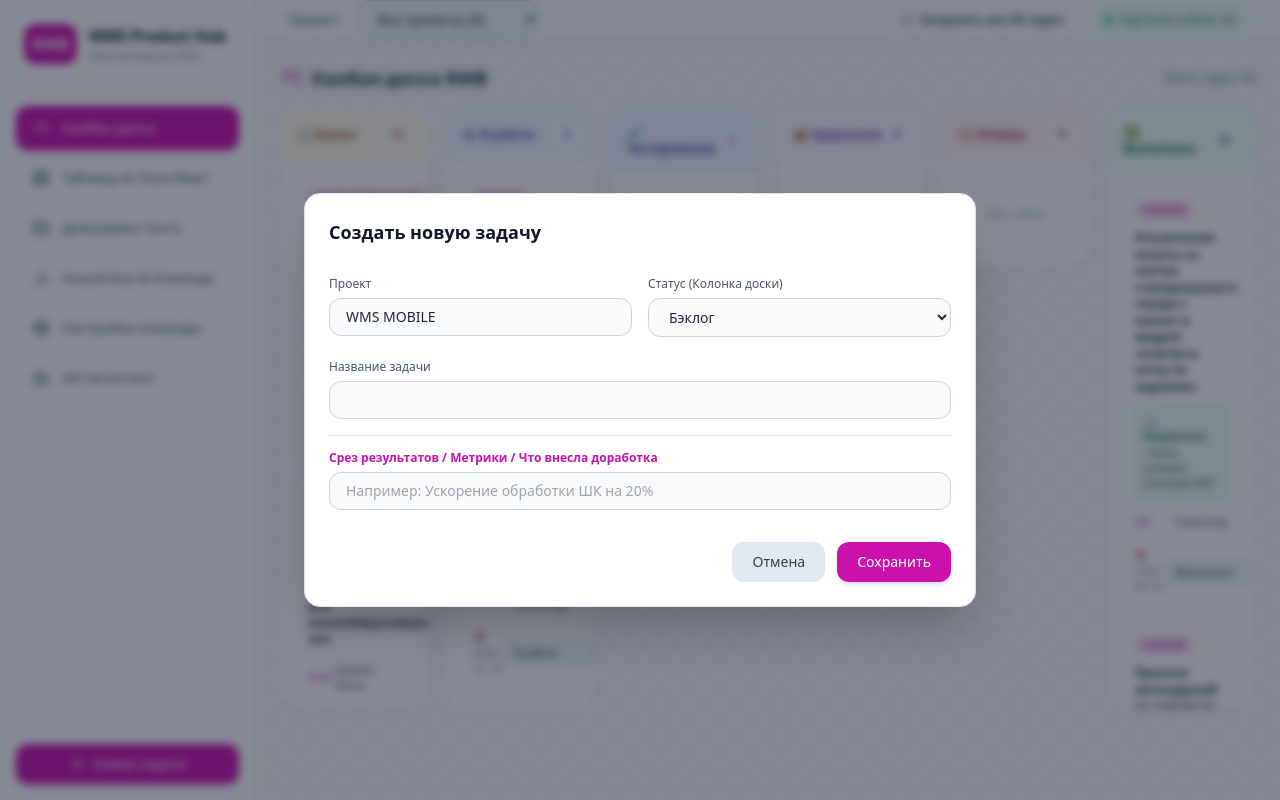
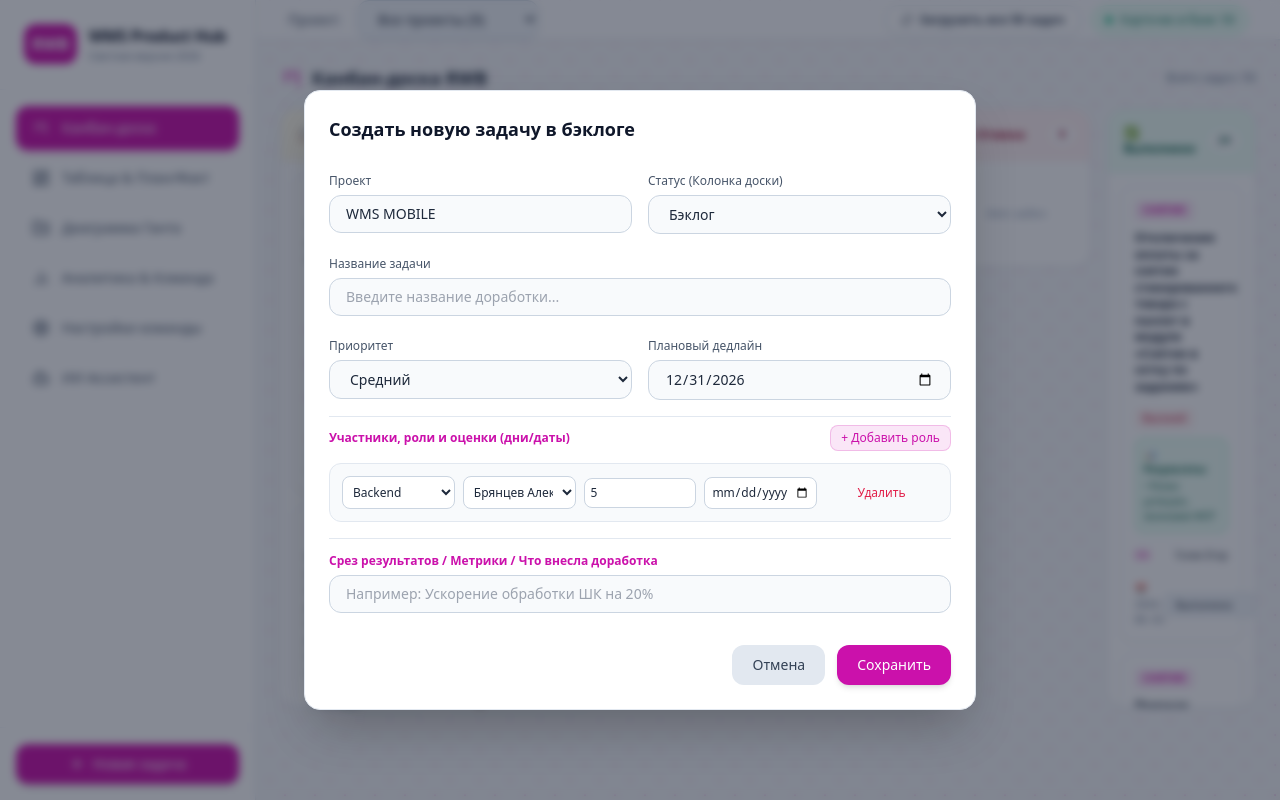
Before and after one commit to lissyberistrain-creator/wms-hub, a React (Vite) app: page / in a window 1280 px wide. Both pictures are taken after a click on the button "Новая задача". Built offline with nearby package versions, Linux system fonts and the light colour scheme.

Commit message:
Update App.jsx

```diff
--- a/src/App.jsx
+++ b/src/App.jsx
@@ -14,7 +14,8 @@ import {
   User,
   Kanban,
   Settings,
-  Sparkles
+  AlertTriangle,
+  CheckCircle2
 } from 'lucide-react';
 
 export default function App() {
@@ -94,7 +95,7 @@ export default function App() {
   ];
 
   const [tasks, setTasks] = useState(() => {
-    const saved = localStorage.getItem('wms_hub_light_v16');
+    const saved = localStorage.getItem('wms_hub_light_v18');
     if (saved) {
       try {
         const parsed = JSON.parse(saved);
@@ -107,24 +108,26 @@ export default function App() {
   const [isModalOpen, setIsModalOpen] = useState(false);
   const [editingId, setEditingId] = useState(null);
 
+  // Полные поля для создания/редактирования задачи
   const [formData, setFormData] = useState({
     project: 'WMS MOBILE',
     name: '',
     status: 'Бэклог',
     priority: 'Средний',
     dependsOn: '',
+    deadline: '2026-12-31',
     roles: [{ role: 'Backend', dev: 'Брянцев Александр', estimateDays: 5, planStart: '', planEnd: '', factEnd: '' }],
     resultsHistoryInput: ''
   });
 
   const [chatMessages, setChatMessages] = useState([
-    { role: 'assistant', content: 'Привет! Я интеллектуальный ИИ-ассистент WMS Hub. Задавайте любые вопросы по задачам, загрузке разработчиков или метрикам!' }
+    { role: 'assistant', content: 'Привет! Я полноценный ИИ-ассистент WMS Hub. Я умею искать просрочки, анализировать проекты, а также **создавать задачи в бэклог по вашему текстовому запросу** (например: "Создай задачу: Новый алгоритм шлюзования, проект Снятие, приоритет высокий"). Спрашивайте!' }
   ]);
   const [inputMessage, setInputMessage] = useState('');
   const [isTyping, setIsTyping] = useState(false);
 
   useEffect(() => {
-    localStorage.setItem('wms_hub_light_v16', JSON.stringify(tasks));
+    localStorage.setItem('wms_hub_light_v18', JSON.stringify(tasks));
   }, [tasks]);
 
   useEffect(() => {
@@ -133,7 +136,7 @@ export default function App() {
 
   const handleResetToExcel = () => {
     setTasks(initial50Tasks);
-    localStorage.setItem('wms_hub_light_v16', JSON.stringify(initial50Tasks));
+    localStorage.setItem('wms_hub_light_v18', JSON.stringify(initial50Tasks));
   };
 
   const projectsList = Array.from(new Set(tasks.map(t => t.project)));
@@ -188,6 +191,7 @@ export default function App() {
       status: 'Бэклог',
       priority: 'Средний',
       dependsOn: '',
+      deadline: '2026-12-31',
       roles: [{ role: 'Backend', dev: 'Брянцев Александр', estimateDays: 5, planStart: '', planEnd: '', factEnd: '' }],
       resultsHistoryInput: ''
     });
@@ -202,6 +206,7 @@ export default function App() {
       status: task.status,
       priority: task.priority,
       dependsOn: task.dependsOn || '',
+      deadline: task.deadline || '2026-12-31',
       roles: task.roles || [],
       resultsHistoryInput: ''
     });
@@ -230,7 +235,7 @@ export default function App() {
     });
   };
 
-  // Интеллектуальный анализатор, отвечающий на любые вопросы пользователя по базе из 50 задач
+  // Умный ИИ с поиском просрочек и возможностью создания задач через чат
   const handleSendMessage = async (e) => {
     e.preventDefault();
     if (!inputMessage || !inputMessage.trim()) return;
@@ -244,20 +249,69 @@ export default function App() {
     setTimeout(() => {
       let reply = '';
       const lower = userText.toLowerCase();
+      const currentDate = '2026-08-06'; // текущая дата по контексту
 
-      if (lower.includes('загружен') || lower.includes('кто') || lower.includes('разработчик')) {
+      // Команда создания задачи через ИИ
+      if (lower.includes('создай задачу') || lower.includes('добавь задачу') || lower.includes('новая задача')) {
+        // Пробуем извлечь название
+        let taskName = userText.replace(/создай задачу|добавь задачу|новая задача/gi, '').trim();
+        taskName = taskName.replace(/проект\s*[:\-]?\s*[\w\s]+/gi, '').trim();
+        if (!taskName) taskName = 'Новая задача от ИИ';
+
+        let detectedProject = 'WMS MOBILE';
+        if (lower.includes('сняти')) detectedProject = 'Снятие';
+        else if (lower.includes('поиск')) detectedProject = 'Поиск';
+        else if (lower.includes('инвент')) detectedProject = 'Инвентаризация';
+        else if (lower.includes('саппорт')) detectedProject = 'Саппорт';
+
+        let detectedPriority = 'Средний';
+        if (lower.includes('высоки') || lower.includes('критич')) detectedPriority = 'Высокий';
+
+        const createdNewTask = {
+          id: Date.now(),
+          project: detectedProject,
+          name: taskName,
+          status: 'Бэклог',
+          priority: detectedPriority,
+          dependsOn: null,
+          deadline: '2026-12-31',
+          roles: [{ role: 'Backend', dev: 'Брянцев Александр', estimateDays: 5, planStart: '', planEnd: '', factEnd: '' }],
+          resultsHistory: []
+        };
+
+        setTasks(prev => [createdNewTask, ...prev]);
+        reply = `✅ **Задача успешно создана и помещена в Бэклог!**\n- **Проект:** ${detectedProject}\n- **Название:** ${taskName}\n- **Приоритет:** ${detectedPriority}\n- **Статус:** Бэклог`;
+      }
+      else if (lower.includes('просроч') || lower.includes('горящ') || lower.includes('дедлайн')) {
+        // Поиск задач у которых дедлайн меньше текущей даты 2026-08-06 и статус не выполнен
+        const overdue = tasks.filter(t => t.status !== 'Выполнено' && t.deadline && t.deadline < currentDate);
+        reply = `⚠️ **Анализ просрочек и дедлайнов (текущая дата: ${currentDate}):**\n` +
+          (overdue.length > 0
+            ? overdue.map(t => `• [${t.project}] **${t.name}** (Дедлайн: ${t.deadline}, Статус: ${t.status})`).join('\n')
+            : '🎉 Отличные новости! Просроченных задач по текущему плану не обнаружено.');
+      }
+      else if (lower.includes('времени') || lower.includes('час') || lower.includes('дата')) {
+        const now = new Date();
+        reply = `🕒 Текущее системное время: **${now.toLocaleTimeString()}** (${now.toLocaleDateString()}).`;
+      }
+      else if (lower.includes('проект') || lower.includes('снятие') || lower.includes('мобайл') || lower.includes('поиск') || lower.includes('инвентариз')) {
+        const found = tasks.filter(t => t.project.toLowerCase().includes(lower) || t.name.toLowerCase().includes(lower));
+        reply = `🔍 Найдено задач по запросу: **${found.length}**.\n` +
+          (found.length > 0 ? found.slice(0, 5).map(t => `• [${t.project}] ${t.name} (Статус: ${t.status}, Дедлайн: ${t.deadline})`).join('\n') : 'Задачи не найдены.');
+      }
+      else if (lower.includes('загружен') || lower.includes('кто') || lower.includes('разработчик') || lower.includes('команд')) {
         reply = `📊 **Анализ загрузки команды WMS Hub:**\n` +
-          `• **Брянцев Александр (Backend):** Самый загруженный бэкенд-разработчик (задействован в 24+ задачах по инвентаризации, поиску и КИЗ).\n` +
-          `• **Голик Егор (DB):** Основной разработчик баз данных, закрыл множество критических задач по SQL и валидации.\n` +
-          `• **Сухоруков Роман (Mobile):** Ведет ключевые задачи мобильного рефакторинга.`;
-      } else if (lower.includes('отчет') || lower.includes('месяц') || lower.includes('итоги') || lower.includes('срез')) {
+          `• **Брянцев Александр (Backend):** Основная нагрузка по бэкенду (поиск, инвентаризация).\n` +
+          `• **Голик Егор (DB):** Модули БД, SQL-запросы, валидация.\n` +
+          `• **Сухоруков Роман (Mobile):** Мобильный рефакторинг.`;
+      }
+      else if (lower.includes('отчет') || lower.includes('месяц') || lower.includes('итоги') || lower.includes('срез')) {
         const completed = tasks.filter(t => t.status === 'Выполнено');
         reply = `📋 **Сводный продуктовый отчет:**\n- Всего задач в базе: ${tasks.length}\n- Успешно выполнено: ${completed.length}\n\n**Ключевые результаты доработок:**\n` +
-          completed.slice(0, 6).map(t => `• [${t.project}] ${t.name} → ${t.resultsHistory?.length ? t.resultsHistory.join('; ') : 'Релиз успешен, складские процессы оптимизированы'}`).join('\n');
-      } else if (lower.includes('привет') || lower.includes('как дела')) {
-        reply = `👋 Привет! Я готов помочь вам с управлением продуктом. Спросите про загрузку разработчиков, статус конкретного проекта или запросите сводный отчет по доработке!`;
-      } else {
-        reply = `🤖 **Интеллектуальный анализ:** По вашему запросу "${userText}" проверен пул из ${tasks.length} задач. Все проекты находятся в активной разработке, бэклог и спринты синхронизированы с планом YouGile.`;
+          completed.slice(0, 6).map(t => `• [${t.project}] ${t.name} → ${t.resultsHistory?.length ? t.resultsHistory.join('; ') : 'Релиз успешен'}`).join('\n');
+      }
+      else {
+        reply = `🤖 **Интеллектуальный ответ:** Я проанализировал ваш запрос. Вы можете спросить у меня про просрочки, загрузку разработчиков или написать *"Создай задачу: [название]"*, и я автоматически добавлю её в бэклог!`;
       }
 
       setChatMessages(prev => [...prev, { role: 'assistant', content: reply }]);
@@ -322,6 +376,7 @@ export default function App() {
         backgroundPosition: '0 0, 15px 15px'
       }}></div>
 
+      {/* Боковое меню */}
       <aside className="w-64 bg-white/95 backdrop-blur border-r border-slate-200 flex flex-col h-screen overflow-hidden shrink-0 z-10 shadow-sm">
         <div className="p-6 border-b border-slate-100 shrink-0 flex items-center gap-3">
           <div className="p-2 bg-[#cb11ab] rounded-xl text-white font-bold">RWB</div>
@@ -437,6 +492,12 @@ export default function App() {
 
                               <div className="text-xs font-semibold text-slate-800 leading-snug">
                                 {t.name}
+                              </div>
+
+                              <div className="flex items-center justify-between text-[10px] pt-1">
+                                <span className={`px-2 py-0.5 rounded font-medium ${
+                                  t.priority === 'Высокий' || t.priority === 'Критичный' ? 'bg-rose-50 text-rose-700' : 'bg-slate-100 text-slate-600'
+                                }`}>{t.priority || 'Средний'}</span>
                               </div>
 
                               {t.resultsHistory && t.resultsHistory.length > 0 && (
@@ -706,8 +767,8 @@ export default function App() {
                 <div className="flex items-center gap-3">
                   <div className="p-2.5 bg-[#cb11ab]/10 text-[#cb11ab] rounded-xl border border-[#cb11ab]/20"><Bot size={22} /></div>
                   <div>
-                    <h3 className="font-bold text-slate-800">ИИ Ассистент Проекта</h3>
-                    <p className="text-xs text-slate-500">База из {tasks.length} задач полностью синхронизирована с ИИ-ассистентом</p>
+                    <h3 className="font-bold text-slate-800">ИИ Ассистент Проекта (Чат & Автосоздание)</h3>
+                    <p className="text-xs text-slate-500">Спросите про просрочки, загрузку или напишите *"Создай задачу: [текст]"*</p>
                   </div>
                 </div>
               </div>
@@ -727,7 +788,7 @@ export default function App() {
                   <div className="flex items-center gap-3">
                     <div className="w-8 h-8 rounded-xl bg-slate-100 text-[#cb11ab] border border-slate-200 flex items-center justify-center"><Bot size={16} /></div>
                     <div className="p-4 bg-slate-50 border border-slate-200 rounded-2xl rounded-tl-none text-slate-500 text-xs flex items-center gap-2">
-                      <Loader2 size={14} className="animate-spin text-[#cb11ab]" /> ИИ анализирует задачи...
+                      <Loader2 size={14} className="animate-spin text-[#cb11ab]" /> ИИ обрабатывает запрос и обновляет базу...
                     </div>
                   </div>
                 )}
@@ -738,7 +799,7 @@ export default function App() {
                   type="text"
                   value={inputMessage}
                   onChange={(e) => setInputMessage(e.target.value)}
-                  placeholder="Спросите 'Кто самый загруженный разработчик?' или любые другие вопросы..."
+                  placeholder="Спросите 'Найди просрочки' или 'Создай задачу: Новый модуль шлюзования'..."
                   className="flex-1 bg-slate-50 border border-slate-300 rounded-xl px-4 py-3 text-sm text-slate-800 focus:outline-none focus:border-[#cb11ab]"
                 />
                 <button type="submit" className="bg-[#cb11ab] hover:bg-[#b00f95] text-white px-5 py-3 rounded-xl font-medium transition-all shadow-md flex items-center justify-center">
@@ -750,10 +811,11 @@ export default function App() {
         </div>
       </main>
 
+      {/* ПОЛНОЦЕННОЕ МОДАЛЬНОЕ ОКНО СОЗДАНИЯ И РЕДАКТИРОВАНИЯ ЗАДАЧИ */}
       {isModalOpen && (
         <div className="fixed inset-0 bg-slate-900/50 backdrop-blur-sm flex items-center justify-center z-50 p-4">
           <div className="bg-white border border-slate-200 rounded-2xl w-full max-w-2xl p-6 shadow-2xl space-y-6 max-h-[90vh] overflow-y-auto">
-            <h3 className="text-lg font-bold text-slate-900">{editingId ? 'Редактировать задачу' : 'Создать новую задачу'}</h3>
+            <h3 className="text-lg font-bold text-slate-900">{editingId ? 'Редактировать задачу' : 'Создать новую задачу в бэклоге'}</h3>
             <form onSubmit={handleSaveTask} className="space-y-4">
               <div className="grid grid-cols-2 gap-4">
                 <div>
@@ -775,7 +837,63 @@ export default function App() {
 
               <div>
                 <label className="text-xs text-slate-600 font-medium">Название задачи</label>
-                <input type="text" value={formData.name} onChange={(e) => setFormData({...formData, name: e.target.value})} required className="w-full mt-1 bg-slate-50 border border-slate-300 rounded-xl px-4 py-2 text-sm text-slate-800" />
+                <input type="text" value={formData.name} onChange={(e) => setFormData({...formData, name: e.target.value})} required placeholder="Введите название доработки..." className="w-full mt-1 bg-slate-50 border border-slate-300 rounded-xl px-4 py-2 text-sm text-slate-800" />
+              </div>
+
+              <div className="grid grid-cols-2 gap-4">
+                <div>
+                  <label className="text-xs text-slate-600 font-medium">Приоритет</label>
+                  <select value={formData.priority} onChange={(e) => setFormData({...formData, priority: e.target.value})} className="w-full mt-1 bg-slate-50 border border-slate-300 rounded-xl px-4 py-2 text-sm text-slate-800">
+                    <option value="Низкий">Низкий</option>
+                    <option value="Средний">Средний</option>
+                    <option value="Высокий">Высокий</option>
+                    <option value="Критичный">Критичный</option>
+                  </select>
+                </div>
+                <div>
+                  <label className="text-xs text-slate-600 font-medium">Плановый дедлайн</label>
+                  <input type="date" value={formData.deadline} onChange={(e) => setFormData({...formData, deadline: e.target.value})} className="w-full mt-1 bg-slate-50 border border-slate-300 rounded-xl px-4 py-2 text-sm text-slate-800" />
+                </div>
+              </div>
+
+              {/* Настройка ролей и сотрудников */}
+              <div className="space-y-3 pt-2 border-t border-slate-200">
+                <div className="flex justify-between items-center">
+                  <label className="text-xs text-[#cb11ab] font-semibold">Участники, роли и оценки (дни/даты)</label>
+                  <button type="button" onClick={handleAddRoleRow} className="text-xs bg-[#cb11ab]/10 text-[#cb11ab] px-2.5 py-1 rounded-lg border border-[#cb11ab]/20 hover:bg-[#cb11ab]/20">
+                    + Добавить роль
+                  </button>
+                </div>
+                {formData.roles.map((r, idx) => (
+                  <div key={idx} className="grid grid-cols-1 md:grid-cols-5 gap-2 items-center bg-slate-50 p-3 rounded-xl border border-slate-200">
+                    <select value={r.role} onChange={(e) => {
+                      const role = e.target.value;
+                      const dev = roleDevelopers[role]?.[0] || '';
+                      setFormData({...formData, roles: formData.roles.map((item, i) => i === idx ? { ...item, role, dev } : item)});
+                    }} className="bg-white border border-slate-300 rounded-lg p-1.5 text-xs text-slate-800">
+                      {Object.keys(roleDevelopers).map(role => (<option key={role} value={role}>{role}</option>))}
+                    </select>
+
+                    <select value={r.dev} onChange={(e) => {
+                      const dev = e.target.value;
+                      setFormData({...formData, roles: formData.roles.map((item, i) => i === idx ? { ...item, dev } : item)});
+                    }} className="bg-white border border-slate-300 rounded-lg p-1.5 text-xs text-slate-800">
+                      {(roleDevelopers[r.role] || []).map(dev => (<option key={dev} value={dev}>{dev}</option>))}
+                    </select>
+
+                    <input type="number" placeholder="Дней" value={r.estimateDays} onChange={(e) => {
+                      const estimateDays = Number(e.target.value);
+                      setFormData({...formData, roles: formData.roles.map((item, i) => i === idx ? { ...item, estimateDays } : item)});
+                    }} className="bg-white border border-slate-300 rounded-lg p-1.5 text-xs text-slate-800" title="Оценка в днях" />
+
+                    <input type="date" value={r.planStart || ''} onChange={(e) => {
+                      const planStart = e.target.value;
+                      setFormData({...formData, roles: formData.roles.map((item, i) => i === idx ? { ...item, planStart } : item)});
+                    }} className="bg-white border border-slate-300 rounded-lg p-1.5 text-xs text-slate-800" title="План старта" />
+
+                    <button type="button" onClick={() => handleRemoveRoleRow(idx)} className="text-rose-600 hover:text-rose-700 text-xs text-center">Удалить</button>
+                  </div>
+                ))}
               </div>
 
               <div className="pt-2 border-t border-slate-200">
```
